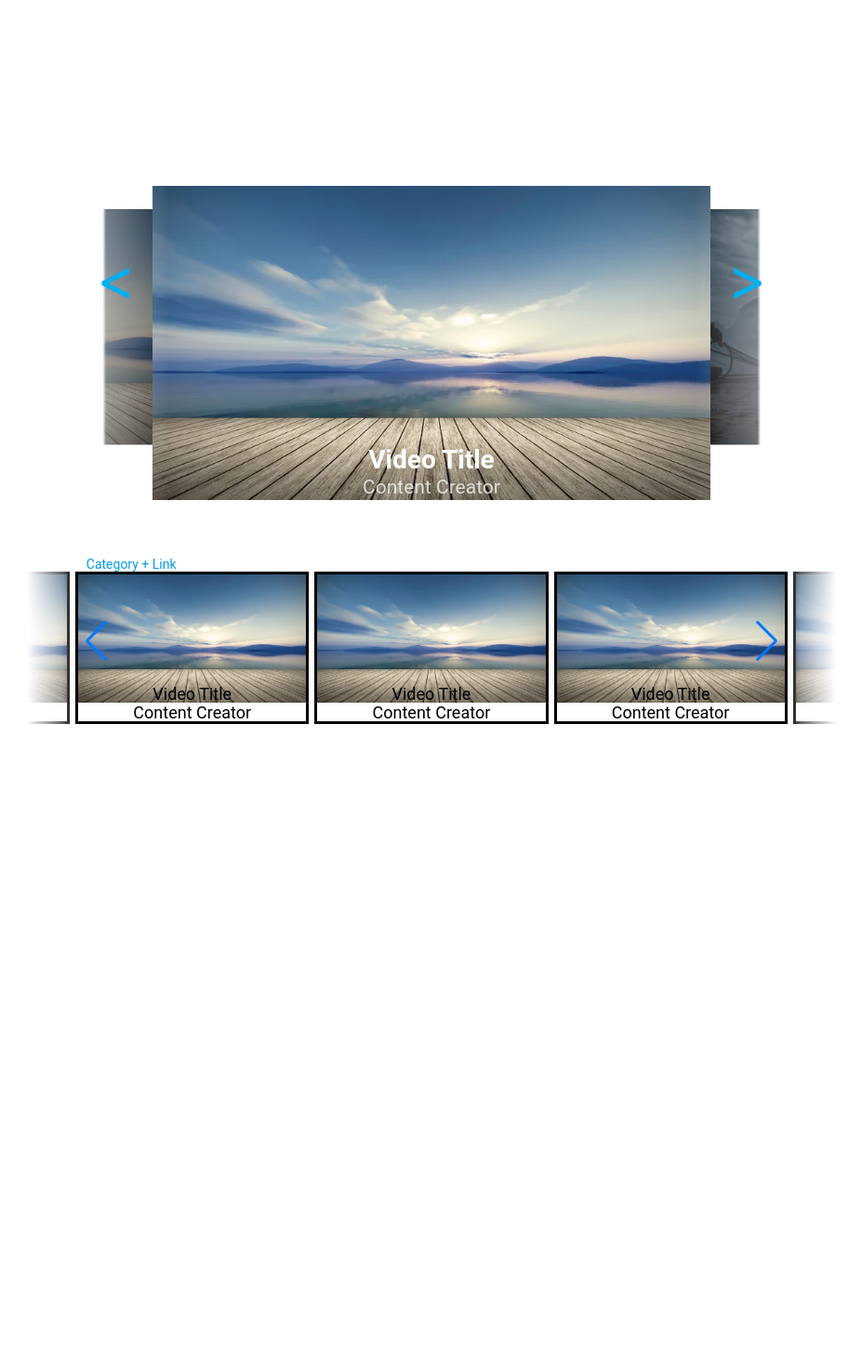
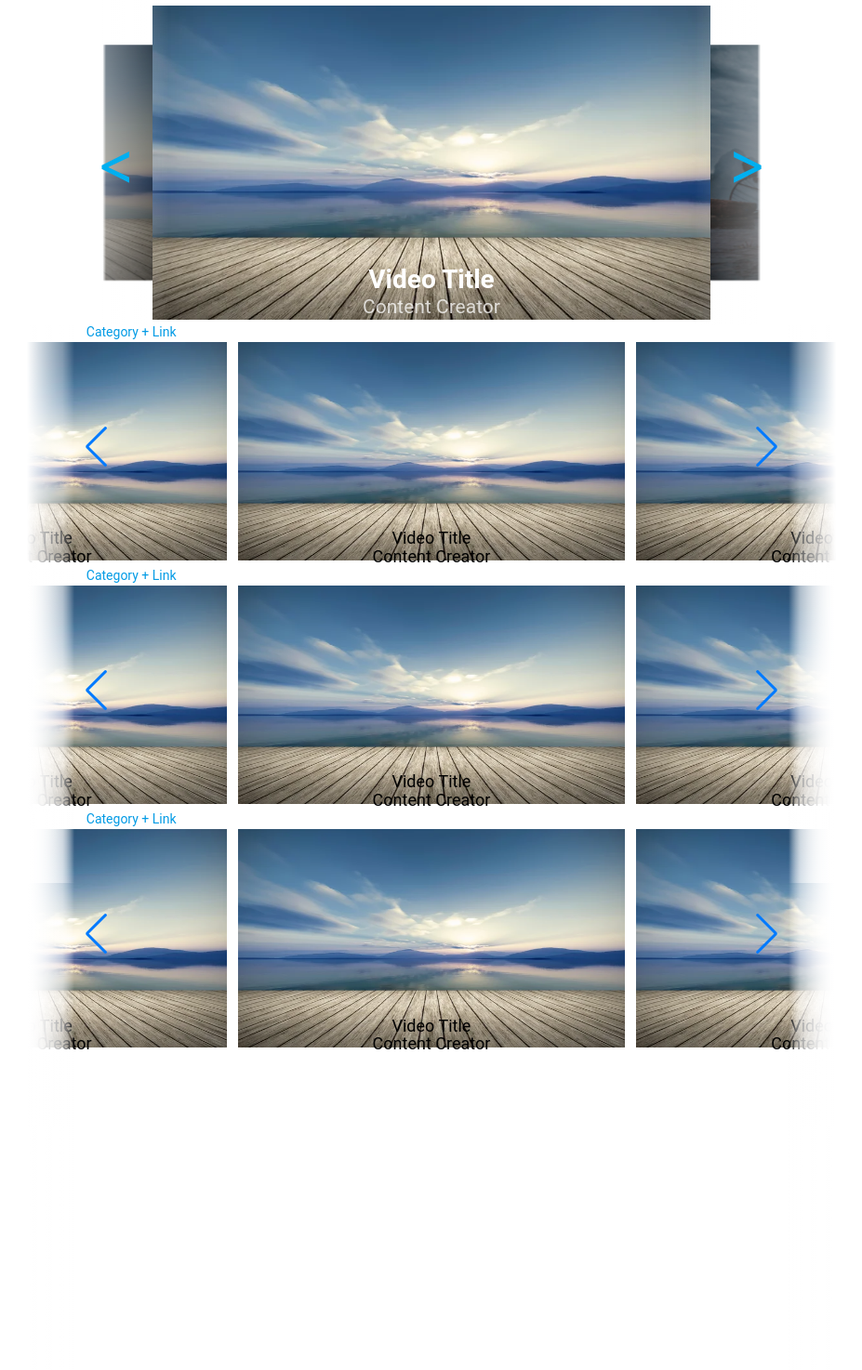
Before and after one commit to ThomasAlanStevens/oftv-replica-php, a PHP site: page / in a window 1280 px wide. Shown: the part 60-1534 px from the top of the page at 93% size, without its empty margins (176-1103 px from the left). Before the commit the page ends 839 px from the top, so only its background shows below. Run offline with PHP 8.4, Linux system fonts and the light colour scheme; some libraries are stand-ins or nearby versions.

Commit message:
fixed height issue on main video carousel, applied media breaks and responsiveness to category video carousels.

```diff
--- a/index.html
+++ b/index.html
@@ -45,14 +45,13 @@
             </nav>
         </header>
 
-        <!-- Main Video Display Section Using Materialize-->
+        <!-- Main Video Display Using Materialize-->
         <main>
             <div class="fade-left"></div>
             <section id="carousel" class="carousel">
                 <div class="carousel-item">
                     <section>
                         <img src="placeholder.jpg" alt="">
-                        <!-- <img class="videoIcon" src="oftvIcon.png" alt=""> -->
                         <h3>Video Title</h3>
                         <h4>Content Creator</h4>
                     </section>
@@ -174,6 +173,174 @@
             <div class="fade-right-minor"></div>
         </section>
 
+        <section class="swiper-container">
+            <h2 class="category"><a href="https://of.tv/">Category + Link</a></h2>
+            <div class="fade-left-minor"></div>
+            <div class="swiper mySwiper">
+                <div class="swiper-wrapper">
+                    <div class="swiper-slide">
+                        <img src="placeholder.jpg" alt="#">
+                        <div>
+                            <h3>Video Title</h3>
+                            <h4>Content Creator</h4>
+                        </div>
+
+                    </div>
+                    <div class="swiper-slide">
+                        <img src="placeholder.jpg" alt="#">
+                        <div>
+                            <h3>Video Title</h3>
+                            <h4>Content Creator</h4>
+                        </div>
+
+                    </div>
+                    <div class="swiper-slide">
+                        <img src="placeholder.jpg" alt="#">
+                        <div>
+                            <h3>Video Title</h3>
+                            <h4>Content Creator</h4>
+                        </div>
+
+                    </div>
+                    <div class="swiper-slide">
+                        <img src="placeholder.jpg" alt="#">
+                        <div>
+                            <h3>Video Title</h3>
+                            <h4>Content Creator</h4>
+                        </div>
+
+                    </div>
+                    <div class="swiper-slide">
+                        <img src="placeholder.jpg" alt="#">
+                        <div>
+                            <h3>Video Title</h3>
+                            <h4>Content Creator</h4>
+                        </div>
+
+                    </div>
+                    <div class="swiper-slide">
+                        <img src="placeholder.jpg" alt="#">
+                        <div>
+                            <h3>Video Title</h3>
+                            <h4>Content Creator</h4>
+                        </div>
+
+                    </div>
+                    <div class="swiper-slide">
+                        <img src="placeholder.jpg" alt="#">
+                        <div>
+                            <h3>Video Title</h3>
+                            <h4>Content Creator</h4>
+                        </div>
+
+                    </div>
+                    <div class="swiper-slide">
+                        <img src="placeholder.jpg" alt="#">
+                        <div>
+                            <h3>Video Title</h3>
+                            <h4>Content Creator</h4>
+                        </div>
+
+                    </div>
+                    <div class="swiper-slide">
+                        <img src="placeholder.jpg" alt="#">
+                        <div>
+                            <h3>Video Title</h3>
+                            <h4>Content Creator</h4>
+                        </div>
+
+                    </div>
+                </div>
+            </div>
+            <div class="swiper-button-next"></div>
+            <div class="swiper-button-prev"></div>
+            <div class="fade-right-minor"></div>
+        </section>
+
+        <section class="swiper-container">
+            <h2 class="category"><a href="https://of.tv/">Category + Link</a></h2>
+            <div class="fade-left-minor"></div>
+            <div class="swiper mySwiper">
+                <div class="swiper-wrapper">
+                    <div class="swiper-slide">
+                        <img src="placeholder.jpg" alt="#">
+                        <div>
+                            <h3>Video Title</h3>
+                            <h4>Content Creator</h4>
+                        </div>
+
+                    </div>
+                    <div class="swiper-slide">
+                        <img src="placeholder.jpg" alt="#">
+                        <div>
+                            <h3>Video Title</h3>
+                            <h4>Content Creator</h4>
+                        </div>
+
+                    </div>
+                    <div class="swiper-slide">
+                        <img src="placeholder.jpg" alt="#">
+                        <div>
+                            <h3>Video Title</h3>
+                            <h4>Content Creator</h4>
+                        </div>
+
+                    </div>
+                    <div class="swiper-slide">
+                        <img src="placeholder.jpg" alt="#">
+                        <div>
+                            <h3>Video Title</h3>
+                            <h4>Content Creator</h4>
+                        </div>
+
+                    </div>
+                    <div class="swiper-slide">
+                        <img src="placeholder.jpg" alt="#">
+                        <div>
+                            <h3>Video Title</h3>
+                            <h4>Content Creator</h4>
+                        </div>
+
+                    </div>
+                    <div class="swiper-slide">
+                        <img src="placeholder.jpg" alt="#">
+                        <div>
+                            <h3>Video Title</h3>
+                            <h4>Content Creator</h4>
+                        </div>
+
+                    </div>
+                    <div class="swiper-slide">
+                        <img src="placeholder.jpg" alt="#">
+                        <div>
+                            <h3>Video Title</h3>
+                            <h4>Content Creator</h4>
+                        </div>
+
+                    </div>
+                    <div class="swiper-slide">
+                        <img src="placeholder.jpg" alt="#">
+                        <div>
+                            <h3>Video Title</h3>
+                            <h4>Content Creator</h4>
+                        </div>
+
+                    </div>
+                    <div class="swiper-slide">
+                        <img src="placeholder.jpg" alt="#">
+                        <div>
+                            <h3>Video Title</h3>
+                            <h4>Content Creator</h4>
+                        </div>
+
+                    </div>
+                </div>
+            </div>
+            <div class="swiper-button-next"></div>
+            <div class="swiper-button-prev"></div>
+            <div class="fade-right-minor"></div>
+        </section>
+
 
         <!-- Materialize JS -->
         <script src="https://code.jquery.com/jquery-3.4.1.js"></script>
--- a/script.js
+++ b/script.js
@@ -3,11 +3,14 @@ $(document).ready(function(){
     $('#carousel').carousel({
         numVisible: 3,
         duration: 100,
+        padding: 300,
+        dist:-100,
+        shift: -100,
     });
 });
 setInterval(function(){
     $('.carousel').carousel('next');
-}, 100000)
+}, 10000)
 
 $('.next').click(function(){
     $('.carousel').carousel('next')
@@ -19,13 +22,22 @@ $('.prev').click(function(){
 
 // Swiper Initialization
 var swiper = new Swiper(".mySwiper", {
-    slidesPerView: 5,
     spaceBetween: 6,
     slidesPerGroup: 1,
     loop: true,
-    loopFillGroupWithBlank: true,
     navigation: {
       nextEl: ".swiper-button-next",
       prevEl: ".swiper-button-prev",
     },
+    breakpoints: {
+        1400: {
+            slidesPerView: 5,
+        },
+        700: {
+            slidesPerView: 3,
+        },
+        400: {
+            slidesPerView: 1,
+        },
+    }
   });
--- a/styles.css
+++ b/styles.css
@@ -169,27 +169,39 @@ main, .carousel-container{
     position: relative;
     margin-top: 0;
     width: 100%;
-    height: 600px;
+    height: 350px;
     perspective: 600px;
 }
 
 
+main .carousel .carousel-item{
+    margin-top: 0;
+    width: 600px;
+    height: 337.5px;
+    filter: brightness(.5);
+    -webkit-transition : -webkit-filter 300ms linear;
+    opacity: 1 !important;
+}
+
 .carousel .carousel-item{
     width: 600px;
-    height: 337.5;
+    height: 337.5px;
     filter: brightness(.5);
+    -webkit-transition : -webkit-filter 300ms linear;
     opacity: 1 !important;
 }
 
 .carousel .carousel-item.active{
-    width: 600px;
-    height: 337.5;
     filter: brightness(1);
 }
 
 .carousel .carousel-item img{
     width: 100%;
     aspect-ratio: 16/9;
+}
+
+.carousel .carousel-item img:hover{
+    border: 3px solid rgb(0,175,240);
 }
 
 .carousel .carousel-item h3{
@@ -247,7 +259,7 @@ main, .carousel-container{
     top: 0;
     z-index: 2;
     background: linear-gradient(270deg,rgb(255 255 255/0%) 0%,rgb(255 255 255/39%) 19%,rgb(255 255 255) 20%);
-    height: 600px;
+    height: 350px;
     width: 28vw;
 }
 
@@ -258,7 +270,7 @@ main, .carousel-container{
     z-index: 2;
     transform: rotate(180deg);
     background: linear-gradient(270deg,rgb(255 255 255/0%) 0%,rgb(255 255 255/38%) 19%,rgb(255 255 255) 20%);
-    height: 600px;
+    height: 350px;
     width: 28vw;
 }
 
@@ -271,7 +283,8 @@ main, .carousel-container{
 }
 
 .swiper-slide {
-    border: 3px solid black;
+    border: 3px solid white;
+    transition: border .5s;
     text-align: center;
     font-size: 18px;
     background: #fff;
@@ -290,6 +303,10 @@ main, .carousel-container{
     -ms-flex-align: center;
     -webkit-align-items: center;
     align-items: center;
+}
+
+.swiper-slide:hover{
+    border: 3px solid rgb(0,175,240);
 }
 
 .swiper-slide img {
```
Also changed, not shown: headshot.png (added).
